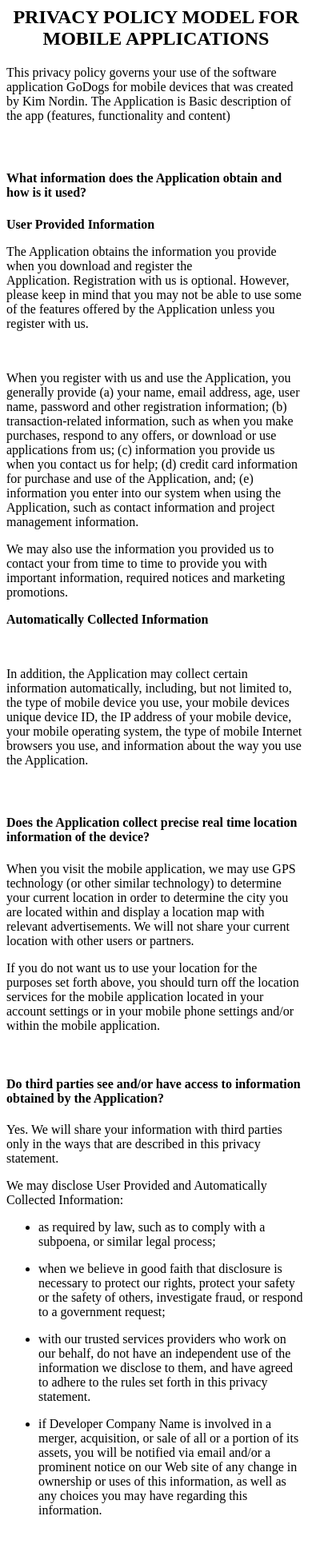
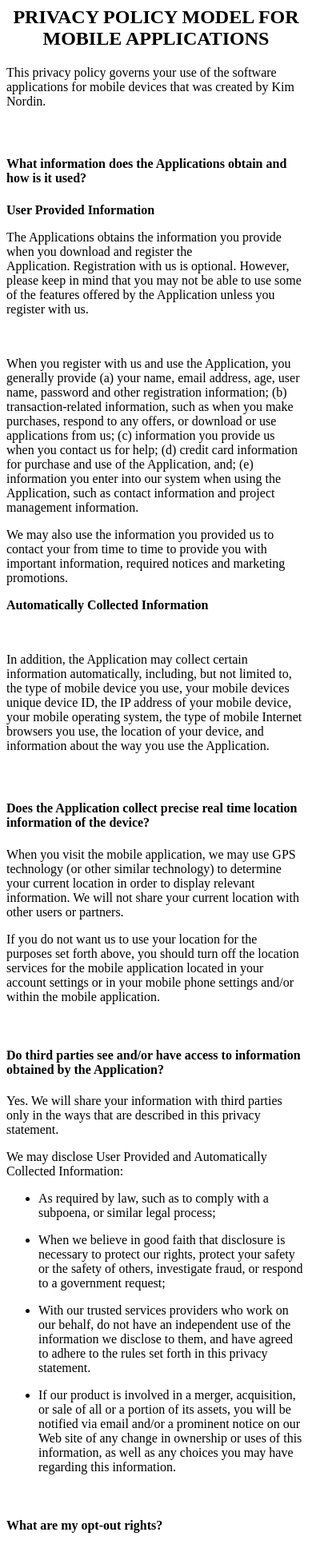
Before and after one commit to kimnordin/kimnordin.github.io, a plain HTML site: page index.html in a window 390 px wide. Shown: the top 1936 px of the page at 80% size. Drawn offline with Linux system fonts and the light colour scheme.

Commit message:
Update index.html

```diff
--- a/index.html
+++ b/index.html
@@ -1,11 +1,11 @@
 <h2 style="text-align: center;">PRIVACY POLICY MODEL FOR MOBILE APPLICATIONS</h2>
 <p></p>
-<p>This privacy policy governs your use of the software application GoDogs for mobile devices that was created by&nbsp;Kim Nordin.&nbsp;The Application is&nbsp;Basic description of the app (features, functionality and content)&nbsp;</p>
+<p>This privacy policy governs your use of the software applications for mobile devices that was created by Kim Nordin.&nbsp;</p>
 <h4>&nbsp;</h4>
-<h4>What information does the Application obtain and how is it used?</h4>
+<h4>What information does the Applications obtain and how is it used?</h4>
 <p></p>
 <p><strong>User Provided Information</strong>&nbsp;</p>
-<p>The Application obtains the information you provide when you download and register the Application.&nbsp;Registration with us is optional. However, please keep in mind that you may not be able to use some of the features offered by the Application unless you register with us.</p>
+<p>The Applications obtains the information you provide when you download and register the Application.&nbsp;Registration with us is optional. However, please keep in mind that you may not be able to use some of the features offered by the Application unless you register with us.</p>
 <p></p>
 <p>&nbsp;</p>
 <p>When you register with us and use the Application, you generally provide&nbsp;(a) your name, email address, age, user name, password and other registration information; (b) transaction-related information, such as when you make purchases, respond to any offers, or download or use applications from us; (c) information you provide us when you contact us for help; (d) credit card information for purchase and use of the Application, and; (e) information you enter into our system when using the Application, such as contact information and project management information.</p>
@@ -13,12 +13,12 @@
 <p>We may also use the information you provided us to contact your from time to time to provide you with important information, required notices and marketing promotions.</p>
 <p><strong>Automatically Collected Information</strong>&nbsp;</p>
 <p>&nbsp;</p>
-<p>In addition, the Application may collect certain information automatically, including, but not limited to, the type of mobile device you use, your mobile devices unique device ID, the IP address of your mobile device, your mobile operating system, the type of mobile Internet browsers you use, and information about the way you use the Application.&nbsp;</p>
+<p>In addition, the Application may collect certain information automatically, including, but not limited to, the type of mobile device you use, your mobile devices unique device ID, the IP address of your mobile device, your mobile operating system, the type of mobile Internet browsers you use, the location of your device, and information about the way you use the Application.&nbsp;</p>
 <p></p>
 <h4>&nbsp;</h4>
 <h4>Does the Application collect precise real time location information of the device?</h4>
 <p></p>
-<p>When you visit the mobile application, we may use GPS technology (or other similar technology) to determine your current location in order to determine the city you are located within and display a location map with relevant advertisements. We will not share your current location with other users or partners.</p>
+<p>When you visit the mobile application, we may use GPS technology (or other similar technology) to determine your current location in order to display relevant information. We will not share your current location with other users or partners.</p>
 <p></p>
 <p>If you do not want us to use your location for the purposes set forth above, you should turn off the location services for the mobile application located in your account settings or in your mobile phone settings and/or within the mobile application.&nbsp;</p>
 <p>&nbsp;</p>
@@ -27,10 +27,10 @@
 <p>Yes. We will share your information with third parties only in the ways that are described in this privacy statement.</p>
 <p>We may disclose User Provided and Automatically Collected Information:</p>
 <ul>
- <li> <p>as required by law, such as to comply with a subpoena, or similar legal process;</p> </li>
- <li> <p>when we believe in good faith that disclosure is necessary to protect our rights, protect your safety or the safety of others, investigate fraud, or respond to a&nbsp;government request;</p> </li>
- <li> <p>with our trusted services providers who work on our behalf, do not have an&nbsp;independent use of the information we disclose to them, and have agreed to adhere&nbsp;to the rules set forth in this privacy statement.</p> </li>
- <li> <p>if&nbsp;Developer Company Name&nbsp;is involved in a merger, acquisition, or sale of all or a&nbsp;portion of its assets, you will be notified via email and/or a prominent notice on our Web site of any change in ownership or uses of this information, as well as any choices you may have regarding this information.</p> </li>
+ <li> <p>As required by law, such as to comply with a subpoena, or similar legal process;</p> </li>
+ <li> <p>When we believe in good faith that disclosure is necessary to protect our rights, protect your safety or the safety of others, investigate fraud, or respond to a&nbsp;government request;</p> </li>
+ <li> <p>With our trusted services providers who work on our behalf, do not have an&nbsp;independent use of the information we disclose to them, and have agreed to adhere&nbsp;to the rules set forth in this privacy statement.</p> </li>
+ <li> <p>If our product is involved in a merger, acquisition, or sale of all or a portion of its assets, you will be notified via email and/or a prominent notice on our Web site of any change in ownership or uses of this information, as well as any choices you may have regarding this information.</p> </li>
 </ul>
 <p></p>
 <p>&nbsp;</p>
@@ -39,7 +39,7 @@
 <p>You can stop all collection of information by the Application easily by uninstalling the Application. You may use the standard uninstall processes as may be available as part of your mobile device or via the mobile application marketplace or network. You can also request to opt-out via email, at nordinsane@gmail.com.</p>
 <p>&nbsp;</p>
 <h4><strong>Data Retention Policy, Managing Your Information</strong></h4>
-<p>We will retain User Provided data for as long as you use the Application and for a reasonable time thereafter. We will retain Automatically Collected information for up to 24 months&nbsp;and thereafter may store it in aggregate. If you’d like us to delete User Provided Data that you have provided via the Application, please contact us at&nbsp;nordinsane@gmail.com&nbsp;and we will respond in a reasonable time. Please note that some or all of the User Provided Data may be required in order for the Application to function properly.</p>
+<p>We will retain User Provided data for as long as you use the Application and for a reasonable time thereafter. We will retain Automatically Collected information for up to 24 months and thereafter may store it in aggregate. If you’d like us to delete User Provided Data that you have provided via the Application, please contact us at ;nordinsane@gmail.com and we will respond in a reasonable time. Please note that some or all of the User Provided Data may be required in order for the Application to function properly.</p>
 <p>&nbsp;</p>
 <h4><strong>Children</strong></h4>
 <p></p>
@@ -50,10 +50,10 @@
 <p>We are concerned about safeguarding the confidentiality of your information. We provide physical, electronic, and procedural safeguards to protect information we process and maintain. For example, we limit access to this information to authorized employees and contractors who need to know that information in order to operate, develop or improve our Application. Please be aware that, although we endeavor provide reasonable security for information we process and maintain, no security system can prevent all potential security breaches.</p>
 <p>&nbsp;</p>
 <h4><strong>Changes</strong></h4>
-<p>This Privacy Policy may be updated from time to time for any reason. We will notify you of any changes to our Privacy Policy by posting the new Privacy Policy&nbsp;here&nbsp;and&nbsp;informing you via email or text message. You are advised to consult this Privacy Policy regularly for any changes, as continued use is deemed approval of all changes. You can check the history of this policy by clicking here.</p>
+<p>This Privacy Policy may be updated from time to time for any reason. We will notify you of any changes to our Privacy Policy by posting the new Privacy Policy here. You are advised to consult this Privacy Policy regularly for any changes, as continued use is deemed approval of all changes.</p>
 <p>&nbsp;</p>
 <h4><strong>Your Consent</strong></h4>
-<p>By using the Application, you are consenting to our processing of your information as set forth in this Privacy Policy now and as amended by us. &quot;Processing,” means using cookies on a computer/hand held device or using or touching information in any way, including, but not limited to, collecting, storing, deleting, using, combining and disclosing information, all of which activities will take place in the United States. If you reside outside the United States&nbsp;your information will be transferred, processed and stored there under United States&nbsp;privacy standards.&nbsp;</p>
+<p>By using the Application, you are consenting to our processing of your information as set forth in this Privacy Policy now and as amended by us. This means using cookies on a computer/hand held device or utilizing information in any way, including, but not limited to, collecting, storing, deleting, using, combining and disclosing information, all of which activities will take place in Europe. If you reside outside the Europes your information will be transferred, processed and stored there under European privacy standards.</p>
 <p>&nbsp;</p>
 <h4>Contact us</h4>
-<p>If you have any questions regarding privacy while using the Application, or have questions about our practices, please contact us via email at&nbsp;nordinsane@gmail.com.</p>
+<p>If you have any questions regarding privacy while using the Application, or have questions about our practices, please contact us via email at nordinsane@gmail.com.</p>
```
